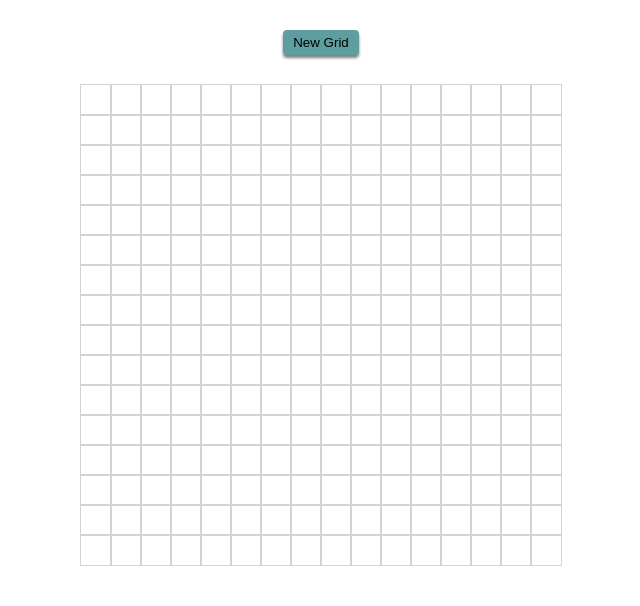
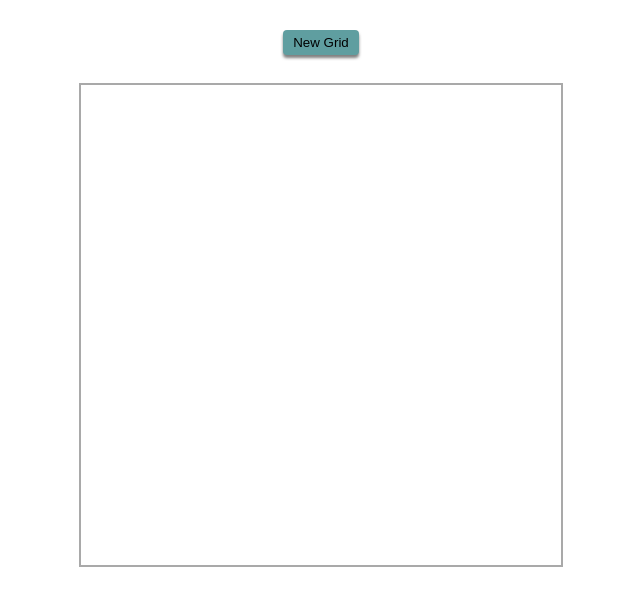
Before and after one commit to jessna96/etch-a-sketch, a plain HTML site: page index.html in a window 1280 px wide. Shown: the whole page, without its empty margins (319-959 px from the left). Drawn offline with Linux system fonts and the light colour scheme.

Commit message:
improve style

```diff
--- a/script.js
+++ b/script.js
@@ -19,12 +19,13 @@ const updateDOM = () => {
     const squares = document.querySelectorAll(".row_item");
     squares.forEach((square) => {
         square.addEventListener('mouseover', (event) => {
+            console.log(event.target.getAttribute('style'));
             event.target.setAttribute('style', 'background-color: lightblue');
         });
     });
 }
 
-const render = (gridSize)=>{
+const render = (gridSize) => {
     renderGrid(gridSize);
     updateDOM();
 };
--- a/style.css
+++ b/style.css
@@ -1,5 +1,5 @@
-.grid_container div {
-    outline: 1px solid lightgrey;
+.grid_container {
+    outline: 2px solid darkgray;
 }
 
 .grid_container {
@@ -17,6 +17,7 @@
 
 .row_item {
     flex: 1;
+    filter: brightness(100%);
 }
 
 .button_container {
```
